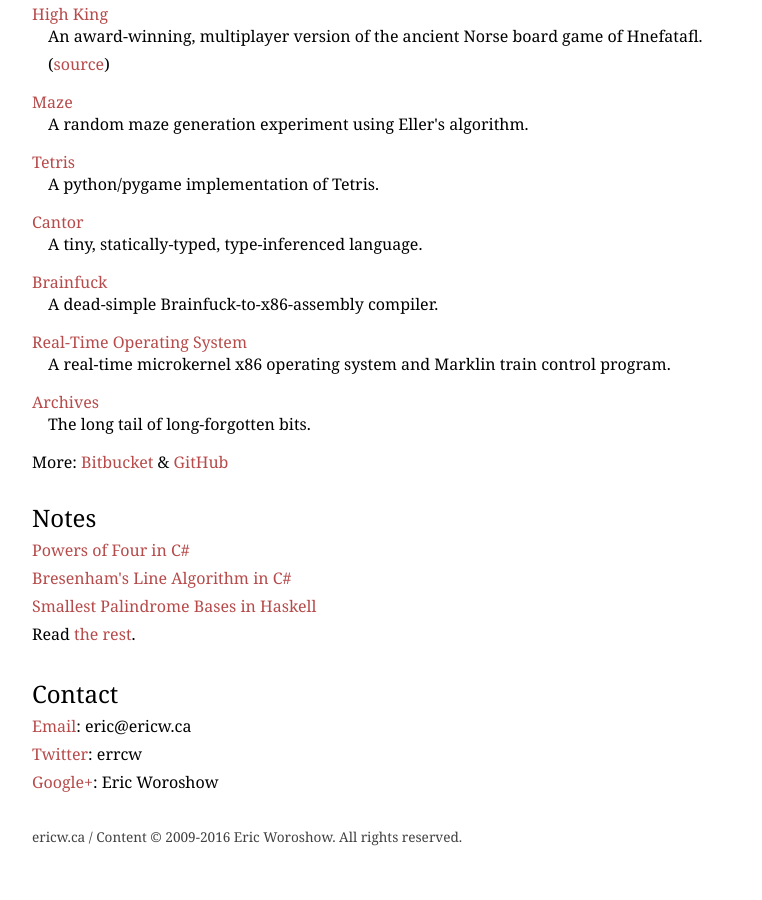
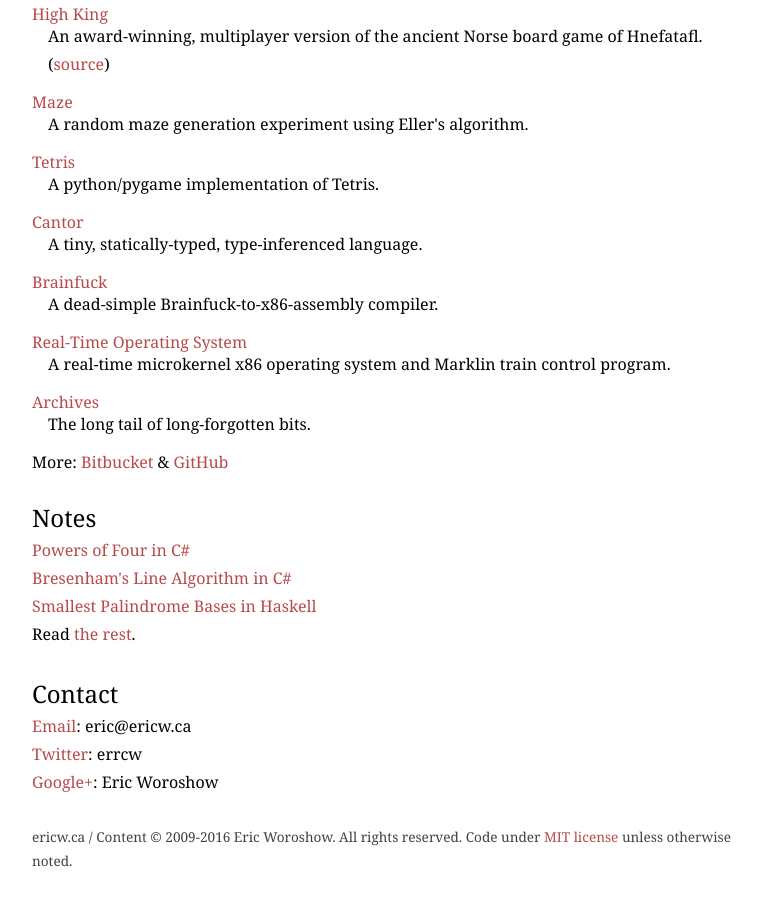
Before and after one commit to errcw/errcw.github.com, a Jekyll site: the page built from index.html, in a window 1280 px wide and 900 px high, scrolled down 734 px. Shown: the whole window, without its empty margins (148-910 px from the left). Built offline with Jekyll 4.4.1, drawn with Linux system fonts in a browser that asks for light colours; before the commit the page ends 1610 px from its top, so only the background shows below that.

Commit message:
Add license to footer

```diff
--- a/_layouts/default.html
+++ b/_layouts/default.html
@@ -18,7 +18,10 @@
   </div>
   <div id='container'>
     {{content}}
-    <p id='footer'>ericw.ca / Content &copy; 2009-{{site.time|date:"%Y"}} Eric Woroshow. All rights reserved.</p>
+    <p id='footer'>
+      ericw.ca / Content &copy; 2009-{{site.time|date:"%Y"}} Eric Woroshow. All rights reserved.
+      Code under <a href='/license.html'>MIT license</a> unless otherwise noted.
+    </p>
   </div>
 
   <script type="text/javascript">
```
